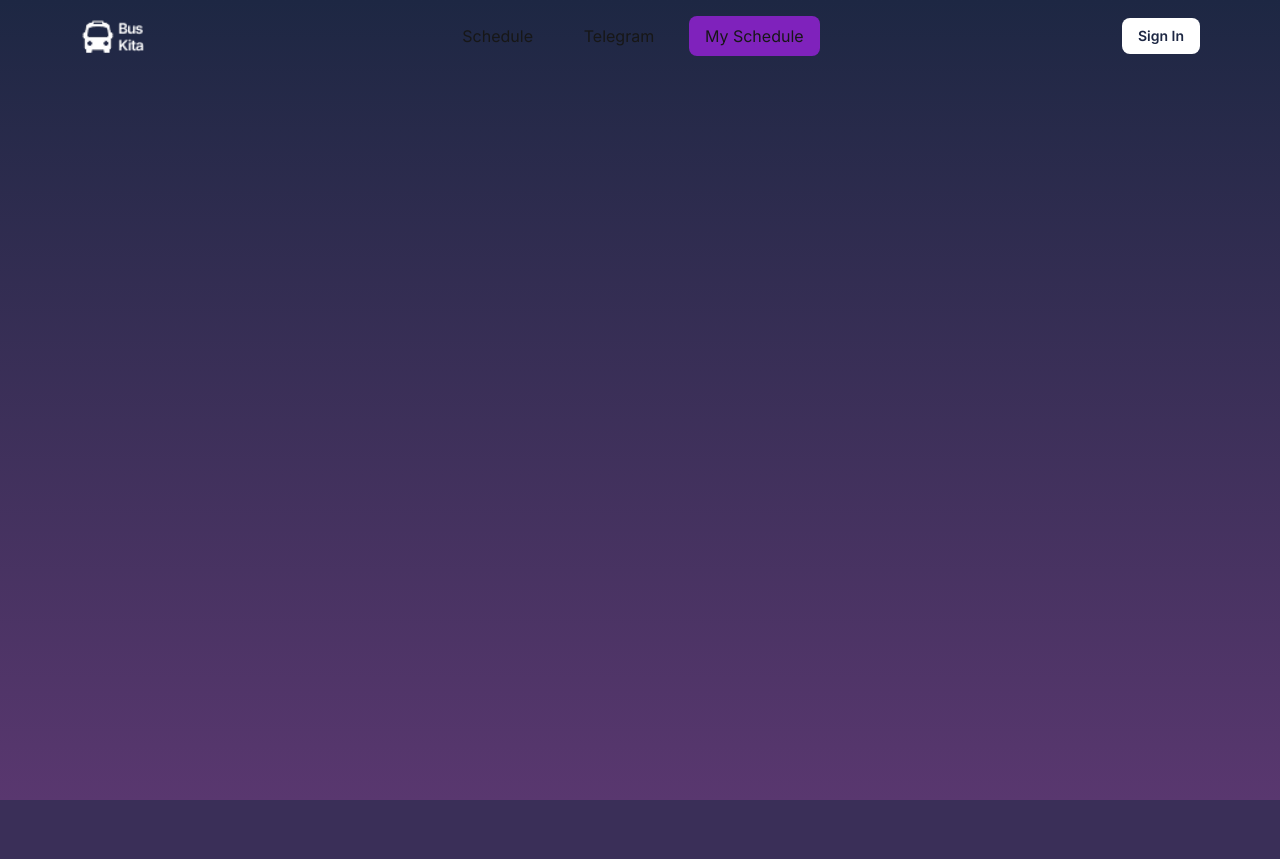
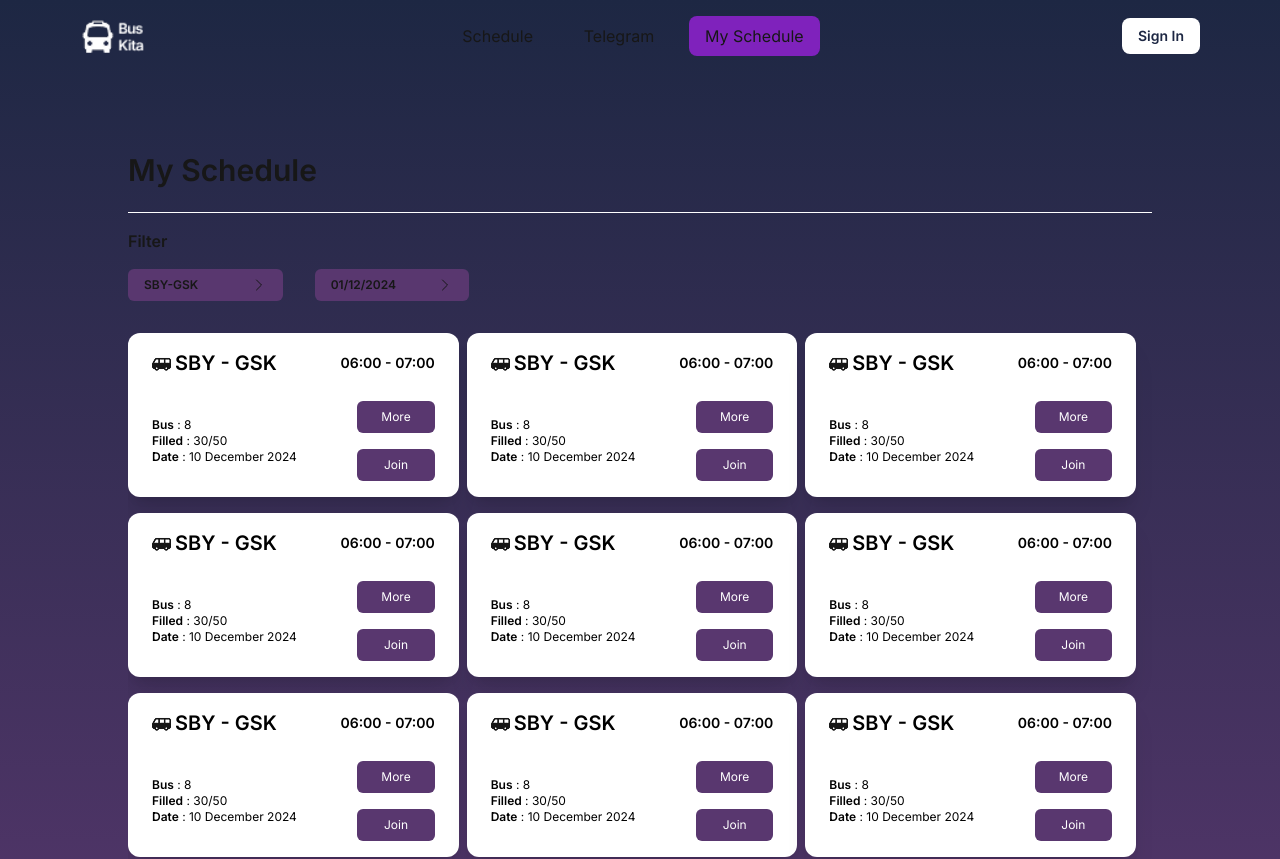
Before and after one commit to zidaneNS/buskita_fe, a Next.js app: page /myschedule in a window 1280 px wide. Shown: the top 859 px of the page. Built offline with nearby package versions, Linux system fonts and the light colour scheme.

Commit message:
complete myschedule page

```diff
--- a/src/app/myschedule/page.tsx
+++ b/src/app/myschedule/page.tsx
@@ -1,7 +1,27 @@
+import DropDown from "@/components/DropDown";
+import MyScheduleCard from "@/components/MyScheduleCard";
+import { dummyDates, dummyRoutes } from "@/lib/dummyData"
+
 export default function Page() {
+    const routes = dummyRoutes;
+    const dates = dummyDates;
     return (
-        <main className="flex flex-col gap-y-6 px-32 pt-32 pb-10 w-full min-h-screen">
-
+        <main className="flex flex-col gap-y-4 px-32 pt-32 pb-10 w-full min-h-screen">
+            <h1 className="w-full text-3xl font-semibold py-6 border-b border-white">My Schedule</h1>
+            <section className="w-full flex flex-col gap-y-4">
+                <p className="font-semibold">Filter</p>
+                <div className="w-1/3 flex justify-center gap-x-8">
+                    <DropDown items={routes} />
+                    <DropDown items={dates} />
+                </div>
+                <div className="h-[90vh] w-full overflow-y-auto pr-4 scrollbar-thin scrollbar-track-gradient-end/70 scrollbar-thumb-midnight-purple pt-4">
+                    <div className="min-h-full gap-x-2 gap-y-4 grid grid-cols-3 grid-rows-3 w-full">
+                        {Array.from({ length: 12 }).map((_,i) => (
+                            <MyScheduleCard key={i} id={i} />
+                        ))}
+                    </div>
+                </div>
+            </section>
         </main>
     )
 }
--- a/src/components/DropDown.tsx
+++ b/src/components/DropDown.tsx
@@ -20,7 +20,7 @@ export default function DropDown({ items }: { items: (string | number)[]}) {
             </div>
             <div className={`absolute top-full mt-2 bg-gradient-end w-full rounded-md flex flex-col gap-y-3 p-2 origin-top duration-300 ${isOpen ? "opacity-100 scale-y-100" : "opacity-0 scale-y-0"}`}>
                 {items.map((item,i) => (
-                    <div onClick={() => handleClickItem(item)} className="px-4 py-2 bg-dark-purple w-full rounded-md text-xs text-center hover:bg-white/20 cursor-pointer duration-300">
+                    <div key={i} onClick={() => handleClickItem(item)} className="px-4 py-2 bg-dark-purple w-full rounded-md text-xs hover:bg-white/20 cursor-pointer duration-300">
                         {item}
                     </div>
                 ))}
--- /dev/null
+++ b/src/components/MyScheduleCard.tsx
@@ -0,0 +1,35 @@
+'use client';
+
+import Image from "next/image";
+import { useRouter } from "next/navigation";
+
+export default function MyScheduleCard({ id }: { id: number | string }) {
+    const router = useRouter();
+    return (
+        <div className="bg-white shadow-xl text-black flex flex-col gap-y-6 px-6 py-4 rounded-xl hover:-translate-y-3 duration-300">
+            <div className="flex justify-between items-center">
+                <div className="flex gap-x-1 items-center">
+                    <Image
+                        alt="bus"
+                        src="/assets/bus-card.png"
+                        width={19}
+                        height={19}
+                    />
+                    <p className="text-xl font-semibold">SBY - GSK</p>
+                </div>
+                <p className="text-sm font-semibold">06:00 - 07:00</p>
+            </div>
+            <div className="flex justify-between mt-auto items-center">
+                <div className="flex flex-col w-full text-xs">
+                    <p><span className="font-semibold">Bus</span> : 8</p>
+                    <p><span className="font-semibold">Filled</span> : 30/50</p>
+                    <p><span className="font-semibold">Date</span> : 10 December 2024</p>
+                </div>
+                <div className="flex flex-col mt-auto gap-y-4">
+                    <button className="py-2 px-6 text-xs duration-300 rounded-md bg-gradient-end text-white w-fit cursor-pointer hover:bg-gradient-end/70">More</button>
+                    <button onClick={() => router.push(`/shcedule/${id}`)} className="py-2 px-6 text-xs duration-300 rounded-md bg-gradient-end text-white cursor-pointer hover:bg-gradient-end/70 w-full">Join</button>
+                </div>
+            </div>
+        </div>
+    )
+}
```
